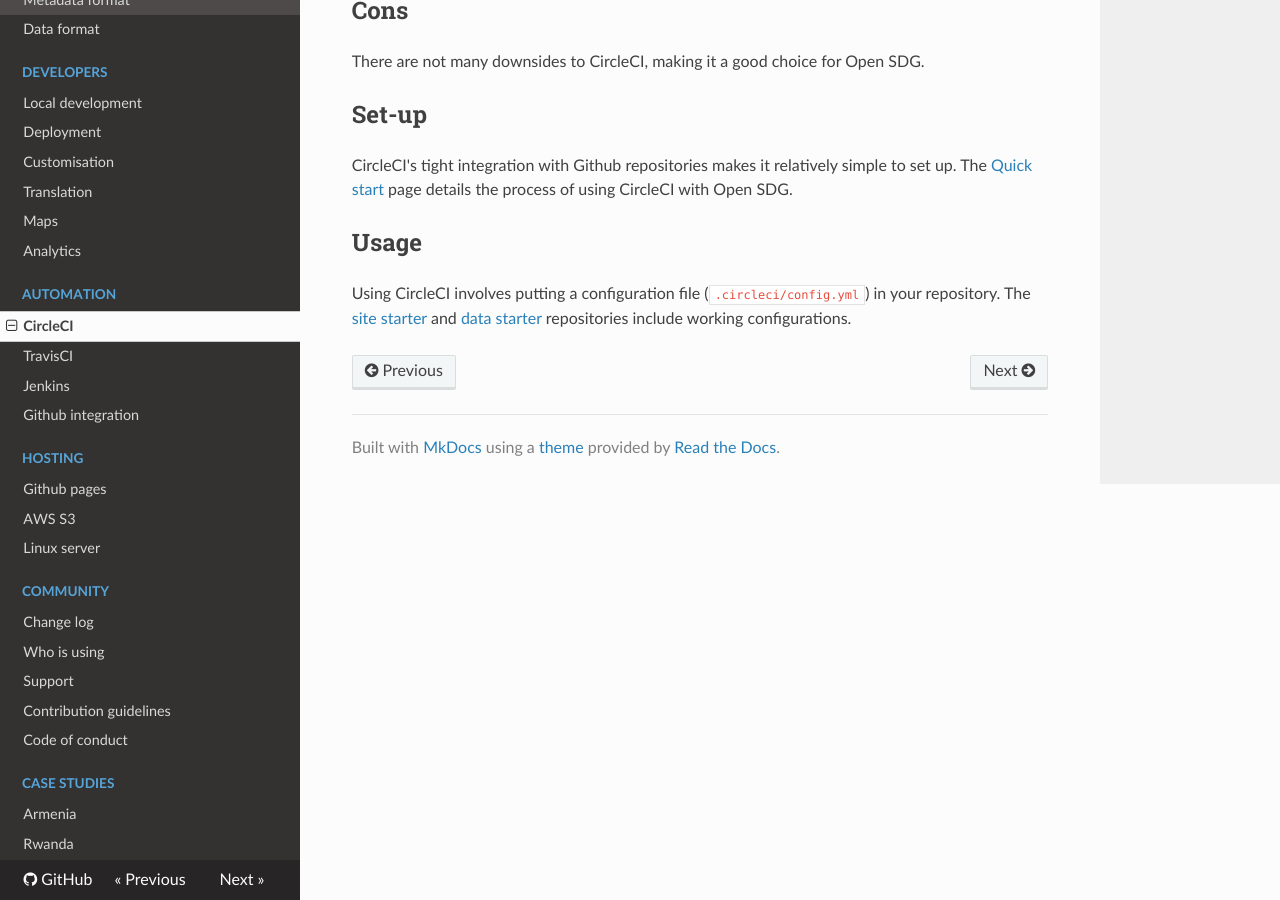
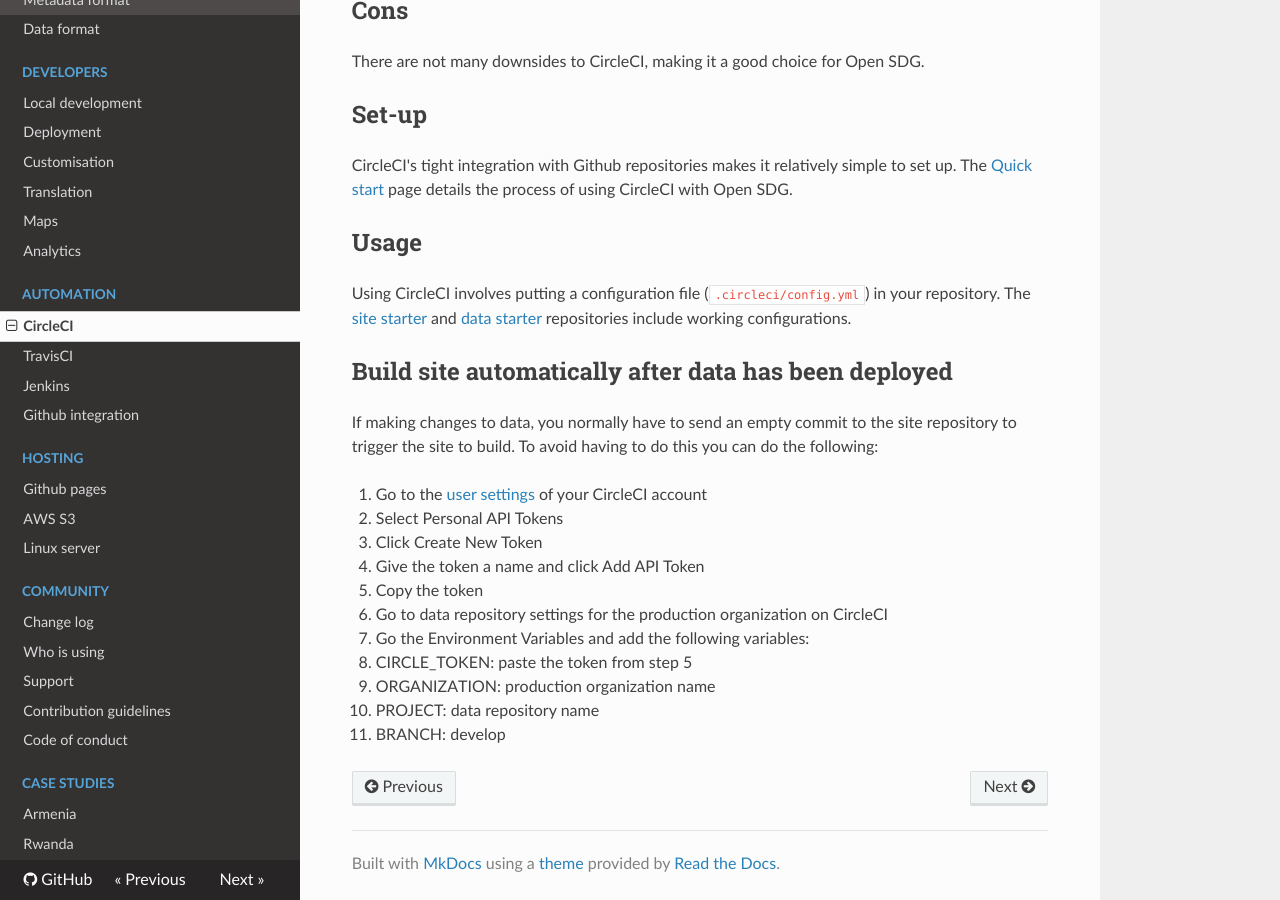
Before and after one commit to open-sdg/open-sdg, an MkDocs documentation site: the page built from docs/automation/circle-ci.md, in a window 1280 px wide and 900 px high, scrolled down 510 px. Built offline with MkDocs 1.6.1, drawn with Linux system fonts in a browser that asks for light colours; nearby versions of some CDN libraries; old or Windows-style settings are respelled for this version of MkDocs.

Commit message:
Update circle-ci.md

```diff
--- a/docs/automation/circle-ci.md
+++ b/docs/automation/circle-ci.md
@@ -22,3 +22,20 @@
 ## Usage
 
 Using CircleCI involves putting a configuration file (`.circleci/config.yml`) in your repository. The [site starter](https://github.com/open-sdg/open-sdg-site-starter) and [data starter](https://github.com/open-sdg/open-sdg-data-starter) repositories include working configurations.
+
+## Build site automatically after data has been deployed
+
+If making changes to data, you normally have to send an empty commit to the site repository to trigger the site to build. To avoid having to do this you can do the following:
+
+1. Go to the [user settings](https://circleci.com/gh/sdg-kyrgyzstan/open-sdg-data-starter/edit#env-vars) of your CircleCI account
+2. Select Personal API Tokens
+3. Click Create New Token
+4. Give the token a name and click Add API Token
+5. Copy the token
+6. Go to data repository settings for the production organization on CircleCI
+7. Go the Environment Variables and add the following variables:
+
+* CIRCLE_TOKEN: paste the token from step 5
+* ORGANIZATION: production organization name
+* PROJECT: data repository name
+* BRANCH: develop
```
